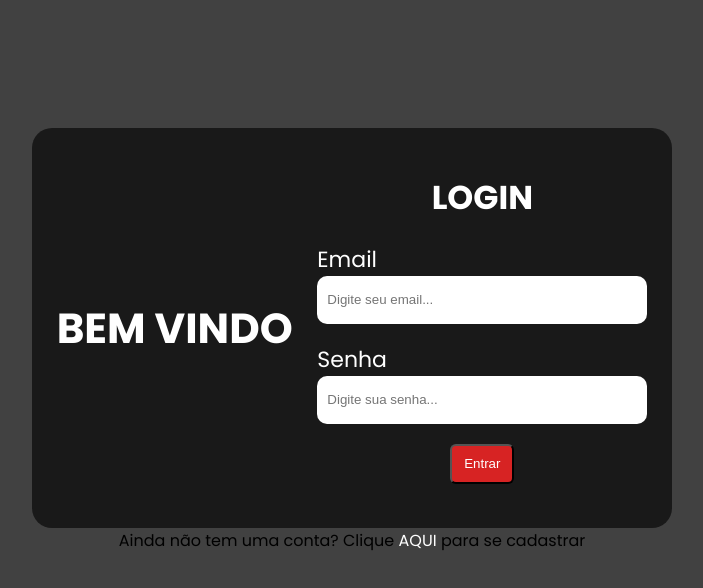
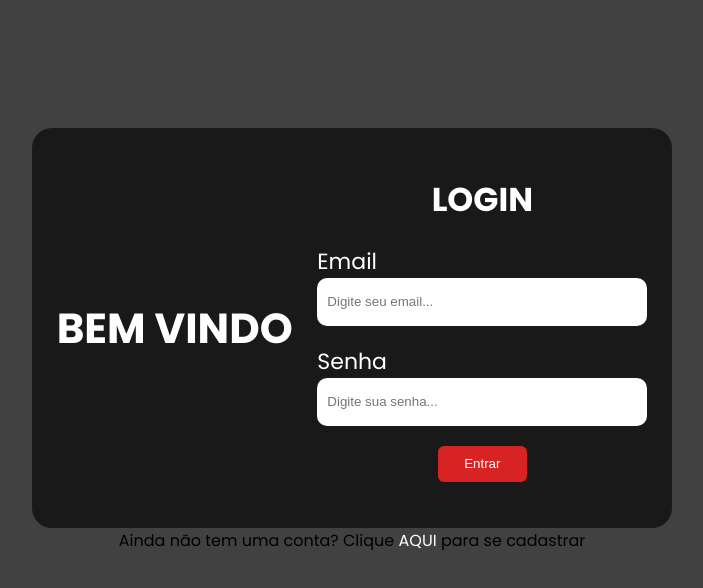
Before and after one commit to leviutima/CineMovie, a React (Vite) app: page / in a window 1280 px wide. Shown: the top 588 px of the page, without its empty margins (288-991 px from the left). Built offline with nearby package versions, Linux system fonts and the light colour scheme.

Commit message:
adicionando botao de login ao formulario de cadastro para redirecionamento

```diff
--- a/src/components/Botao/Botao.styled.ts
+++ b/src/components/Botao/Botao.styled.ts
@@ -18,9 +18,14 @@ export const BotaoStyle = styled.div<propsButton> `
     background-color: var(--vermelho);
     color: var(--branco);
     font-weight: 500;
+    cursor: pointer;
+    border: none;
 
+    &:hover {
+        background-color: #750E21;
+    }
+`
 
-`
 
 export const ImgProfile = styled.img`
     width: 2vw;
--- a/src/components/Cabecalho/Cabecalho.tsx
+++ b/src/components/Cabecalho/Cabecalho.tsx
@@ -14,7 +14,7 @@ const Cabecalho = () => {
                 </LinkStyle>
                 <Menu/>
                 <div>
-                    <Botao path='*'>Perfil</Botao>
+                    <Botao path='*' width='6vw' height='4vh'>Perfil</Botao>
                 </div>
             </ContainerNav>
         </HeaderStyle>
--- a/src/components/GlobalStyle/GlobalStyle.ts
+++ b/src/components/GlobalStyle/GlobalStyle.ts
@@ -18,6 +18,7 @@ export const SectionContainer = styled.section `
 export const LinkStyle = styled(Link)<propsGlobalCss> `
     text-decoration: none;
     color: var(--branco);
+    cursor: pointer;
 `
 
 export const LinkStyleButton = styled(Link) <propsGlobalCss>`
@@ -57,6 +58,9 @@ export const ImgContainer = styled.div `
 `
 
 export const ContainerForm = styled.div `
-    display: grid;
-    gap: 15px;
+    display: flex;
+    flex-direction: column;
+    align-items: center;
+
+    gap: 22px;
 `
--- a/src/pages/CadastroPage/CadastroPage.tsx
+++ b/src/pages/CadastroPage/CadastroPage.tsx
@@ -4,6 +4,7 @@ import userCadastro from '../../assets/images/cadastroImage.png';
 import { ContainerCadastro } from "./Cadastro.styled";
 import { createUsuario } from '../../Services/UsuarioService'; // importando o serviço
 import Botao from '../../components/Botao/Botao';
+import or from '../../assets/images/or.png'
 
 export interface Usuario {
     nome: string;
@@ -50,6 +51,7 @@ const CadastroPage: React.FC = () => {
                 <ContainerCadastro>
                     <form onSubmit={handleSubmit}>
                         <ContainerForm>
+                            <div>
                                 <InputContainer>
                                     <span>Nome:</span>
                                     <InputStyle
@@ -89,8 +91,10 @@ const CadastroPage: React.FC = () => {
                                         onChange={(e) => setConfirmaSenha(e.target.value)}
                                     />
                                 </InputContainer>
-
-                            <Botao type="submit">Cadastrar</Botao>
+                            </div>
+                            <Botao type="submit" width='8vw'>Cadastrar</Botao>
+                            <img src={or}></img>
+                            <Botao path='/' width='8vw'>Login</Botao>
                         </ContainerForm>
                     </form>
                 </ContainerCadastro>
--- a/src/pages/LoginPage/LoginPage.tsx
+++ b/src/pages/LoginPage/LoginPage.tsx
@@ -23,7 +23,7 @@ const LoginPage = () => {
                             <InputStyle type="password" placeholder="Digite sua senha..."></InputStyle>
                         </InputContainer>
                     </FormContainer>
-                    <Botao path="/Home">Entrar</Botao>
+                    <Botao path="/Home" width="7vw" height="4.5vh">Entrar</Botao>
                 </CardForm>
             </CardLogin>
             <span>Ainda não tem uma conta? Clique <LinkStyleButton to="/Cadastro">AQUI</LinkStyleButton> para se cadastrar</span>
```
Also changed, not shown: src/assets/images/or.png (added). Lines whose indentation alone changed are shown as unchanged.
